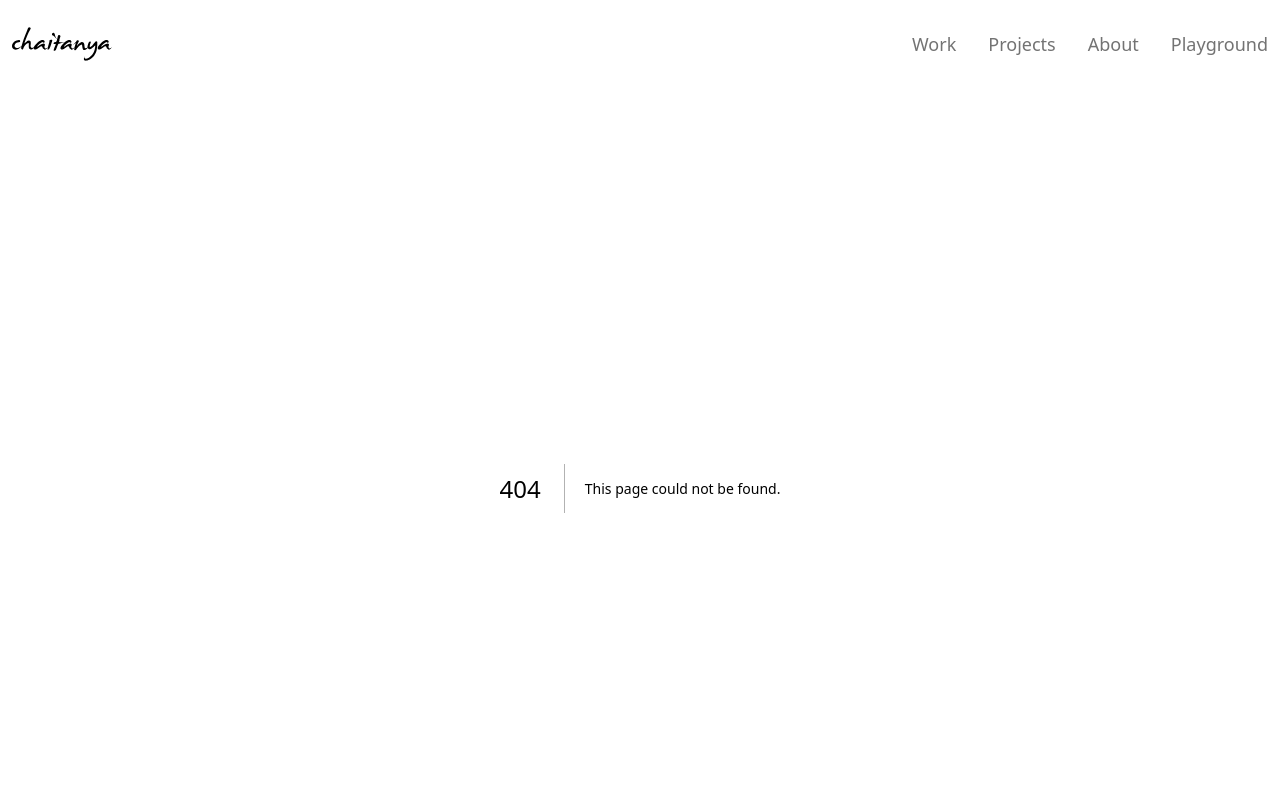
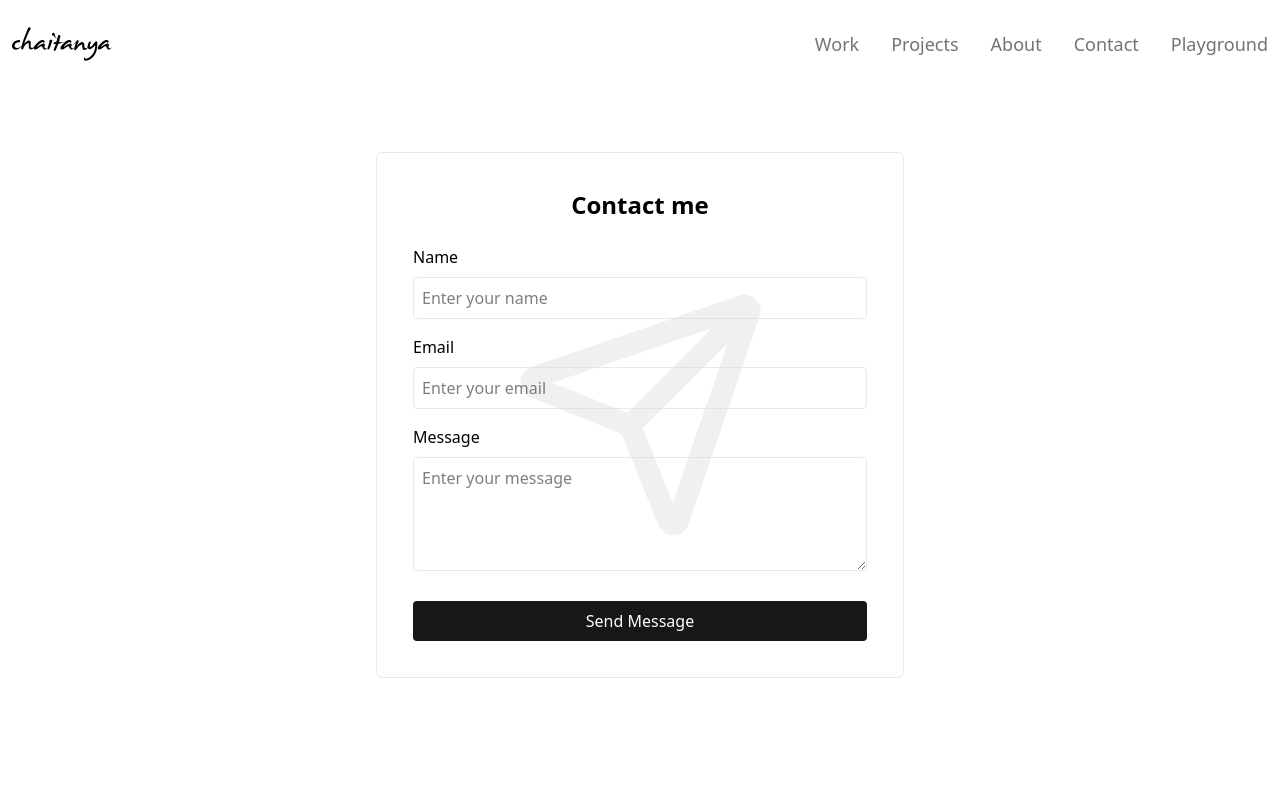
Before and after one commit to chaitany233patil/chaitanya-portfolio, a Next.js app: page /contact in a window 1280 px wide. Before the commit this address had no page. Shown: the top 800 px of the page. Built offline with nearby package versions, Linux system fonts and the light colour scheme.

Commit message:
added contact seciton and form

```diff
--- /dev/null
+++ b/app/contact/page.tsx
@@ -0,0 +1,192 @@
+"use client";
+
+import { Send } from "lucide-react";
+import { useState } from "react";
+import { motion } from "framer-motion";
+
+interface InputProps {
+  label: string;
+  placeholder: string;
+  type?: string;
+  value: string;
+  onChange?: (e: React.ChangeEvent<HTMLInputElement>) => void;
+  error?: string;
+}
+
+interface FormData {
+  name: string;
+  email: string;
+  message: string;
+}
+
+interface ValidationErrors {
+  name?: string;
+  email?: string;
+  message?: string;
+}
+
+function Input({
+  label,
+  placeholder,
+  value,
+  onChange,
+  type = "text",
+  error,
+}: InputProps) {
+  return (
+    <div className="mb-4">
+      <label className="block text-md font-medium mb-2">{label}</label>
+      <input
+        onChange={onChange}
+        type={type}
+        value={value}
+        placeholder={placeholder}
+        className={`border rounded p-2 w-full transition-colors ${
+          error
+            ? "border-red-500 focus:border-red-500"
+            : "border-neutral-300/50 focus:border-neutral-400"
+        }`}
+      />
+      {error && (
+        <motion.p
+          initial={{ opacity: 0, y: -10 }}
+          animate={{ opacity: 1, y: 0 }}
+          className="text-red-500 text-sm mt-1"
+        >
+          {error}
+        </motion.p>
+      )}
+    </div>
+  );
+}
+
+export default function Contact() {
+  const [loading, setLoading] = useState(false);
+  const [errors, setErrors] = useState<ValidationErrors>({});
+  const [formData, setFormData] = useState<FormData>({
+    name: "",
+    email: "",
+    message: "",
+  });
+
+  function validateData(): ValidationErrors {
+    const newErrors: ValidationErrors = {};
+
+    // Name validation
+    if (!formData.name.trim()) {
+      newErrors.name = "Name is required";
+    } else if (formData.name.trim().length < 2) {
+      newErrors.name = "Name must be at least 2 characters long";
+    }
+
+    // Email validation
+    const emailRegex = /^[^\s@]+@[^\s@]+\.[^\s@]+$/;
+    if (!formData.email.trim()) {
+      newErrors.email = "Email is required";
+    } else if (!emailRegex.test(formData.email.trim())) {
+      newErrors.email = "Please enter a valid email address";
+    }
+
+    // Message validation
+    if (!formData.message.trim()) {
+      newErrors.message = "Message is required";
+    } else if (formData.message.trim().length < 2) {
+      newErrors.message = "Message must be at least 10 characters long";
+    }
+    return newErrors;
+  }
+
+  async function submithandler() {
+    const validationErrors = validateData();
+    setErrors(validationErrors);
+    if (Object.keys(validationErrors).length > 0) {
+      setLoading(false);
+      return;
+    }
+    setLoading(true);
+    await new Promise((r) => setTimeout(r, 2000));
+    console.log(formData);
+    setFormData({
+      name: "",
+      email: "",
+      message: "",
+    });
+    setErrors({});
+    setLoading(false);
+  }
+
+  return (
+    <section className="min-h-screen flex relative">
+      <div className="mx-auto w-full max-w-xl px-6">
+        <div className="relative mt-16 border border-neutral-300/50 flex flex-col items-center p-3 rounded-md">
+          <div className="text-2xl font-bold my-6">Contact me</div>
+          <div className="flex flex-col w-full px-6">
+            <Input
+              onChange={(e) =>
+                setFormData((prev) => ({ ...prev, name: e.target.value }))
+              }
+              value={formData.name}
+              type={"text"}
+              label={"Name"}
+              placeholder={"Enter your name"}
+              error={errors.name}
+            />
+            <Input
+              onChange={(e) =>
+                setFormData((prev) => ({ ...prev, email: e.target.value }))
+              }
+              value={formData.email}
+              type={"email"}
+              label={"Email"}
+              placeholder={"Enter your email"}
+              error={errors.email}
+            />
+            <div className="mb-4">
+              <label className="block text-md font-medium mb-2">Message</label>
+              <textarea
+                onChange={(e) =>
+                  setFormData((prev) => ({ ...prev, message: e.target.value }))
+                }
+                value={formData.message}
+                rows={4}
+                placeholder="Enter your message"
+                className={`border rounded p-2 w-full transition-colors ${
+                  errors.message
+                    ? "border-red-500 focus:border-red-500"
+                    : "border-neutral-300/50 focus:border-neutral-400"
+                }`}
+              />
+              {errors.message && (
+                <motion.p
+                  initial={{ opacity: 0, y: -10 }}
+                  animate={{ opacity: 1, y: 0 }}
+                  className="text-red-500 text-sm mt-1"
+                >
+                  {errors.message}
+                </motion.p>
+              )}
+            </div>
+            <button
+              onClick={submithandler}
+              disabled={loading}
+              className={`flex items-center justify-center bg-neutral-900 text-white rounded px-4 py-2 mt-2 hover:bg-neutral-700 ${loading ? "opacity-50 cursor-not-allowed" : "cursor-pointer"} transition-all duration-300 mb-6`}
+            >
+              {loading ? (
+                <>
+                  <div className="animate-spin rounded-full h-4 w-4 border-b-2 border-white mr-2"></div>
+                  Sending...
+                </>
+              ) : (
+                "Send Message"
+              )}
+            </button>
+          </div>
+
+          <div className="absolute inset-0 flex items-center justify-center z-[-1] opacity-10">
+            <Send className="text-neutral-500 h-1/2 w-1/2" />
+          </div>
+        </div>
+      </div>
+    </section>
+  );
+}
--- /dev/null
+++ b/components/Loader.tsx
@@ -0,0 +1,21 @@
+export function Loader() {
+  return (
+    <svg
+      aria-hidden="true"
+      role="status"
+      className="inline w-4 h-4 me-3 text-white animate-spin"
+      viewBox="0 0 100 101"
+      fill="none"
+      xmlns="http://www.w3.org/2000/svg"
+    >
+      <path
+        d="M100 50.5908C100 78.2051 77.6142 100.591 50 100.591C22.3858 100.591 0 78.2051 0 50.5908C0 22.9766 22.3858 0.59082 50 0.59082C77.6142 0.59082 100 22.9766 100 50.5908ZM9.08144 50.5908C9.08144 73.1895 27.4013 91.5094 50 91.5094C72.5987 91.5094 90.9186 73.1895 90.9186 50.5908C90.9186 27.9921 72.5987 9.67226 50 9.67226C27.4013 9.67226 9.08144 27.9921 9.08144 50.5908Z"
+        fill="#E5E7EB"
+      />
+      <path
+        d="M93.9676 39.0409C96.393 38.4038 97.8624 35.9116 97.0079 33.5539C95.2932 28.8227 92.871 24.3692 89.8167 20.348C85.8452 15.1192 80.8826 10.7238 75.2124 7.41289C69.5422 4.10194 63.2754 1.94025 56.7698 1.05124C51.7666 0.367541 46.6976 0.446843 41.7345 1.27873C39.2613 1.69328 37.813 4.19778 38.4501 6.62326C39.0873 9.04874 41.5694 10.4717 44.0505 10.1071C47.8511 9.54855 51.7191 9.52689 55.5402 10.0491C60.8642 10.7766 65.9928 12.5457 70.6331 15.2552C75.2735 17.9648 79.3347 21.5619 82.5849 25.841C84.9175 28.9121 86.7997 32.2913 88.1811 35.8758C89.083 38.2158 91.5421 39.6781 93.9676 39.0409Z"
+        fill="currentColor"
+      />
+    </svg>
+  );
+}
--- a/components/Navbar/Navbar.tsx
+++ b/components/Navbar/Navbar.tsx
@@ -13,6 +13,7 @@ export const Navbar = () => {
     { title: "Work", href: "/work" },
     { title: "Projects", href: "/projects" },
     { title: "About", href: "/about" },
+    { title: "Contact", href: "/contact" },
     { title: "Playground", href: "/playground" },
   ];
 
@@ -126,7 +127,7 @@ export const Navbar = () => {
                 exit="hidden"
                 className="flex flex-col items-center text-neutral-500 gap-4 pt-6 border-b border-neutral-500/20 rounded-b-xl pb-6 overflow-hidden"
               >
-                {NavItems.map((item, index) => (
+                {NavItems.map((item) => (
                   <motion.div
                     key={item.title}
                     // eslint-disable-next-line @typescript-eslint/ban-ts-comment
```
Also changed, not shown: app/playground/page.tsx (+1 -6 lines), 1 other file (tests, documents, lock files or other folders).
